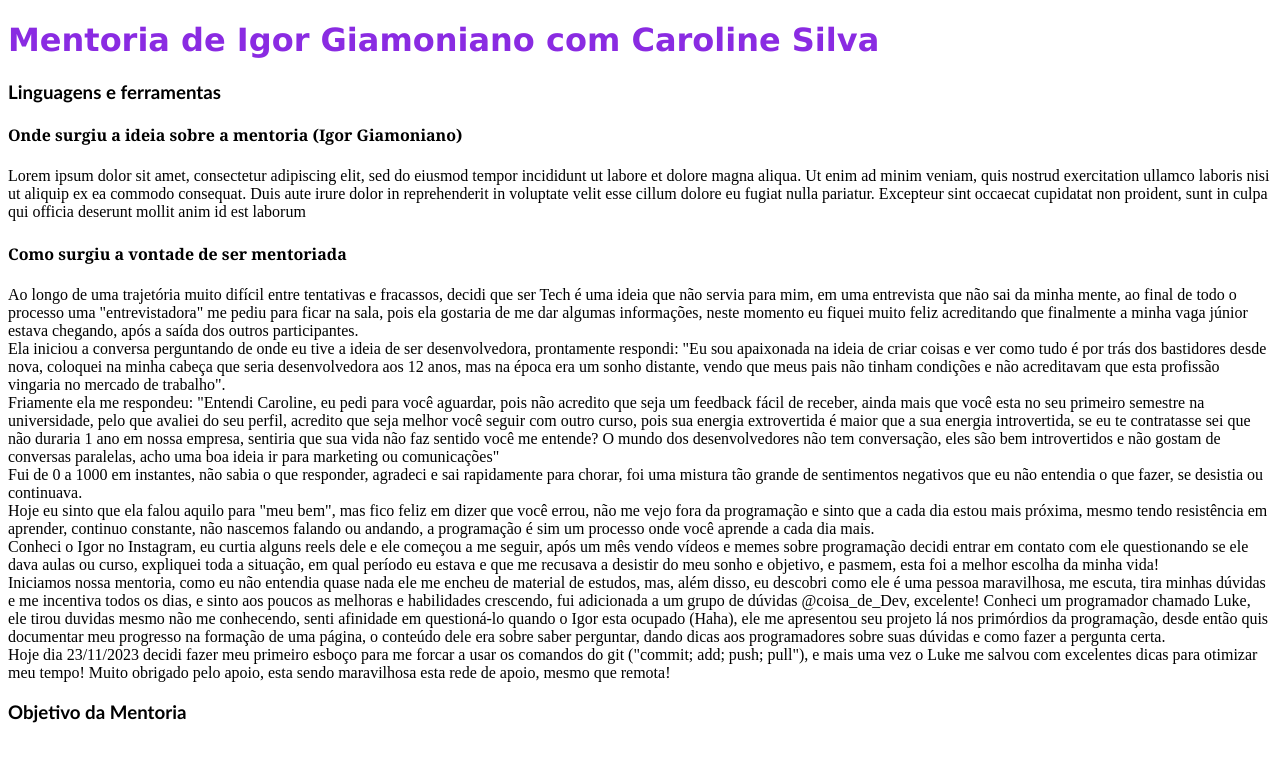
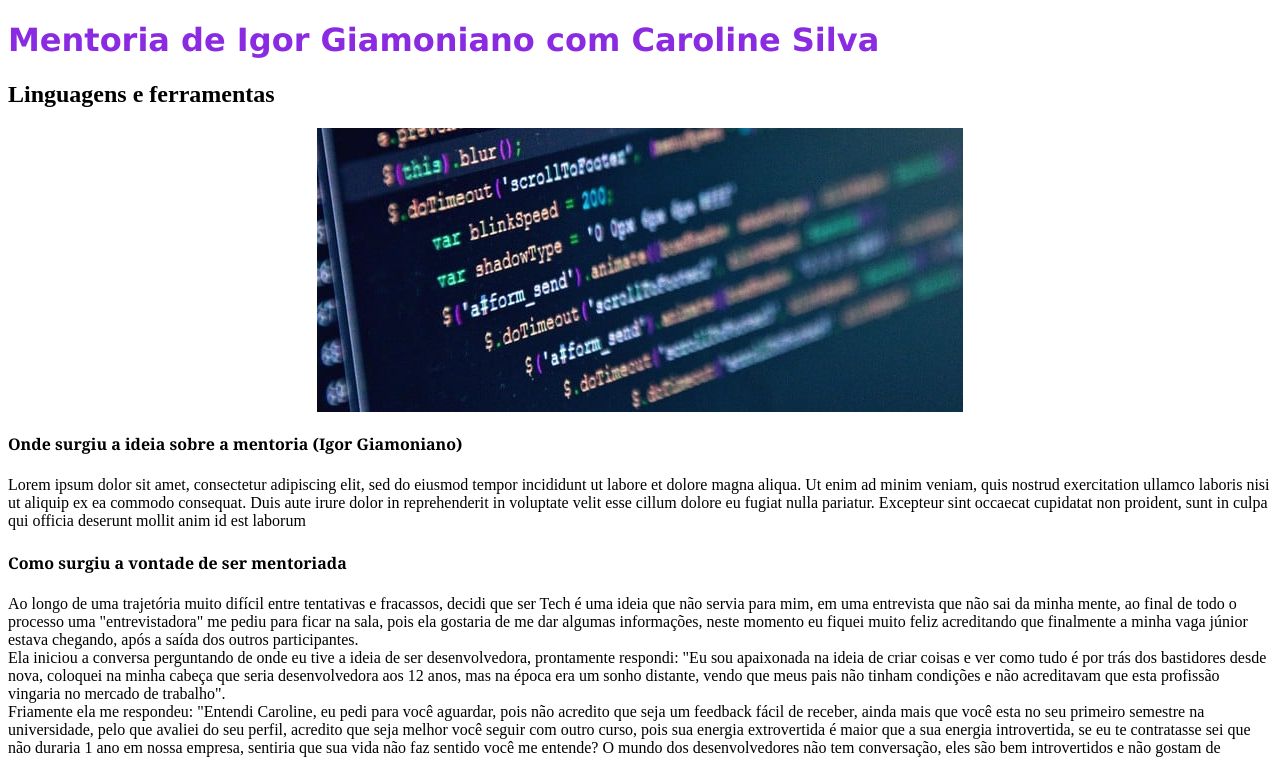
Before and after one commit to carolineluiza07/Projeto-mentoria-1, a plain HTML site: page Index.html in a window 1280 px wide. Shown: the top 758 px of the page. Drawn offline with Linux system fonts and the light colour scheme; a web font is replaced by a local one.

Commit message:
inserir css

```diff
--- a/Index.html
+++ b/Index.html
@@ -16,21 +16,27 @@
 </head>
 
 <body>
-    <nav class="navbar navbar-expand-lg navbar-dark menu shadow fixed-top">
         <div class="container">
             <a class="navbar-brand" href="C:\Users\carol\OneDrive\Documentos\_estudos\Mentoria-Igor\IMG\FUNDO.jpg"></a>
         </div>
-    </nav>
-    <header>
+
+    <main>
 
         <div id="NaneAndTitle">
             <h1>Mentoria de Igor Giamoniano com Caroline Silva</h1>
-            <h3>Linguagens e ferramentas</h3>
+            <article>
+                <h2>Linguagens e ferramentas</h2>
+            </article>
+            <div class="layout-content">
+                <div contenteditable="false" class="pseudoselection" data-content-editable-void="true" style="user-select: none; --pseudoselection--background: transparent; width: 100%; display: flex; flex-direction: column; align-items: center; flex-shrink: 0; flex-grow: 0; z-index: 2; transition-property: transform; transition-duration: 270ms; transition-timing-function: ease;">
 
+            <img src="IMG/FUNDO.jpg">
+        </div>
+    </div>
            <!-- inserir as imagens das tech neste campo, ordem das imagens, js, html, css, git, github -->
 
     </div>
-</header>
+    </main>
 
 <div class="col-15 col-sm-8 col-lg6 mb-5 mx-auto">
     <div id="Igor-profile">
@@ -190,6 +196,10 @@
     </ul>
     </div>
 </div>
+<footer>
+    <p>Criado por Caroline Silva</p>
+    <p>Publicado em XX/XX/XX</p>
+</footer>
 
 </body>
 </html>
```
Also changed, not shown: style.css (line endings or trailing spaces).
